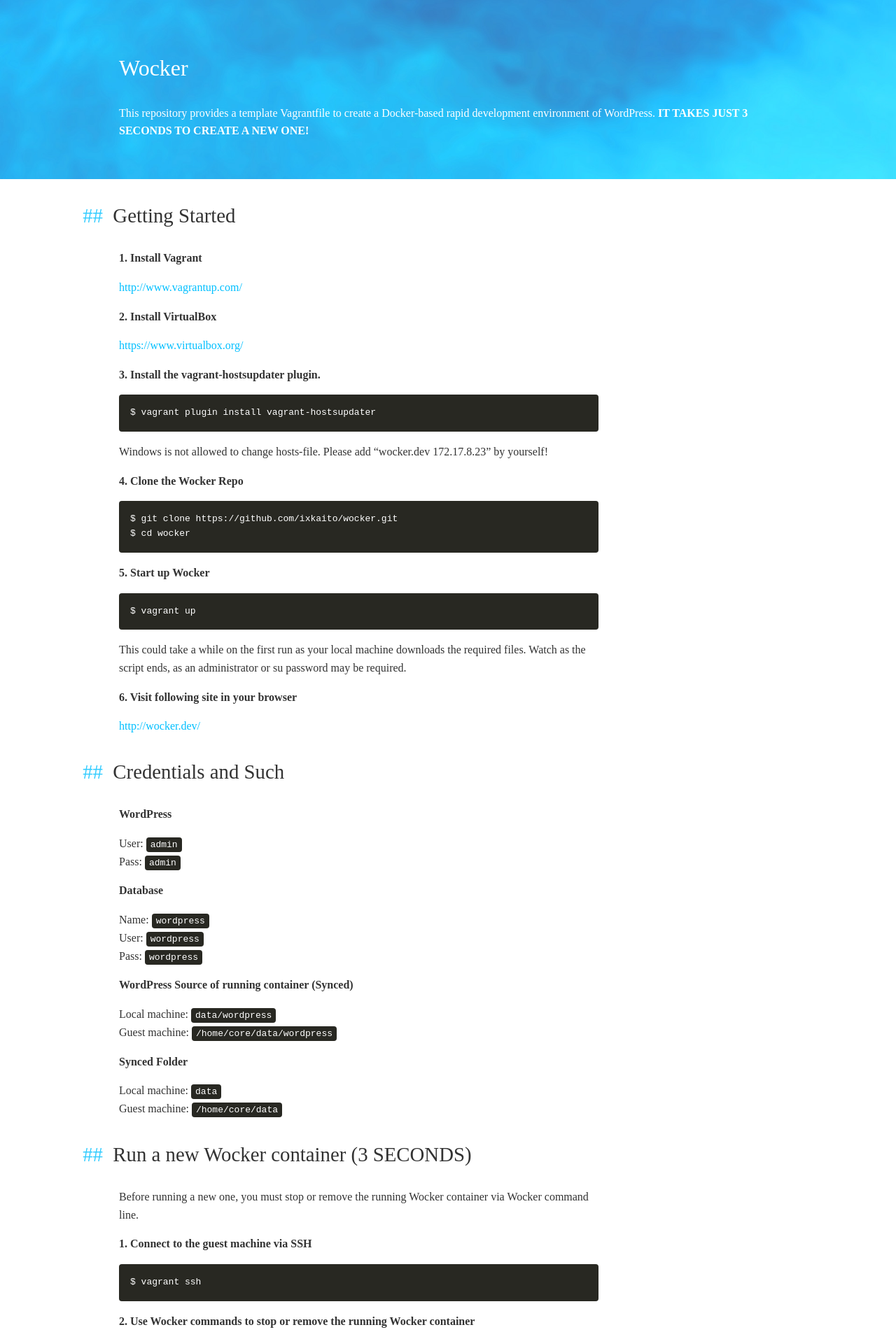
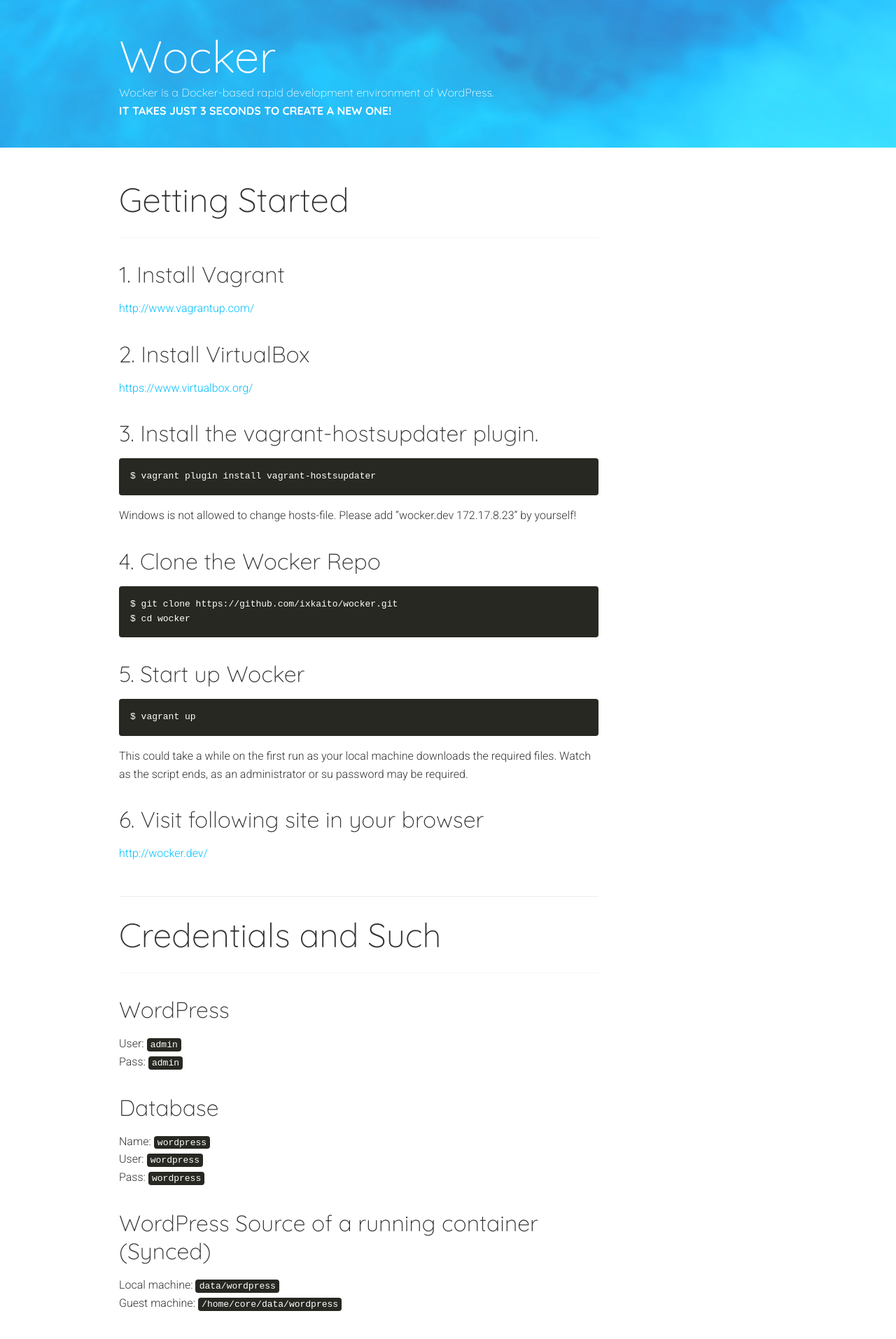
Before and after one commit to wckr/wckr.github.io, a Jekyll site: the page built from index.md, in a window 1280 px wide. Shown: the top 1914 px of the page at 70% size. Built offline with Jekyll 4.4.1, drawn with Linux system fonts in a browser that asks for light colours; some web fonts are replaced; Markdown is read by kramdown in place of the engine named in the settings.

Commit message:
Improve typography

````diff
--- a/_config.yml
+++ b/_config.yml
@@ -1,8 +1,6 @@
 # Site settings
 title: Wocker
-# email: your-email@domain.com
-description: This repository provides a template Vagrantfile to create a Docker-based rapid development environment of WordPress.
-copy: IT TAKES JUST 3 SECONDS TO CREATE A NEW ONE!
+
 twitter_username: ixkaito
 github_username:  ixkaito
 
--- a/_includes/header.html
+++ b/_includes/header.html
@@ -8,6 +8,7 @@
 	<title>{% if page.title %}{{ page.title }}{% else %}{{ site.title }}{% endif %}</title>
 	<meta name="description" content="{% if page.excerpt %}{{ page.excerpt | strip_html | strip_newlines | truncate: 160 }}{% else %}{{ site.description }}{% endif %}">
 
+	<link href='//fonts.googleapis.com/css?family=Quicksand:300,400,700|Roboto:100,300,400,500,700|Muli:300,400' rel='stylesheet' type='text/css'>
 	<link rel="stylesheet" href="{{ site.baseurl }}{{ site.css_dir }}/style.css" />
 	<link rel="canonical" href="{{ page.url | replace:'index.html','' | prepend: site.baseurl | prepend: site.url }}" />
 	<link rel="shortcut icon" type="image/vnd.microsoft.icon" href="{{ site.baseurl }}{{ site.images_dir }}/favicon.ico" />
@@ -18,7 +19,8 @@
 
 <header class="site-header">
 	<div class="inner">
-		<h1 class="site-title">{{ site.title }}</h1>
-		<p class="site-description">{{ site.description }} <strong>{{ site.copy }}</strong></p>
+		<h1 class="site-title">Wocker</h1>
+		<p class="site-description">Wocker is a Docker-based rapid development environment of WordPress.<br />
+			<strong>IT TAKES JUST 3 SECONDS TO CREATE A NEW ONE!</strong></p>
 	</div>
 </header>
--- a/assets/css/style.css
+++ b/assets/css/style.css
@@ -148,61 +148,102 @@
 body {
   line-height: 1.6;
   color: #333;
+  font-family: 'Roboto', sans-serif;
+  font-weight: 300;
 }
 
-/* line 15, ../_sass/style.scss */
+/* line 17, ../_sass/style.scss */
 a {
   color: deepskyblue;
   text-decoration: none;
 }
-/* line 19, ../_sass/style.scss */
+/* line 21, ../_sass/style.scss */
 a:hover {
   text-decoration: underline;
 }
 
-/* line 24, ../_sass/style.scss */
+/* line 26, ../_sass/style.scss */
 p {
   font-size: 16px;
   margin: 16px 0;
 }
 
-/* line 29, ../_sass/style.scss */
-h1 {
-  font-size: 32px;
-  margin: 32px 0 25.6px;
+/* line 31, ../_sass/style.scss */
+strong {
+  font-weight: 700;
 }
 
-/* line 34, ../_sass/style.scss */
-h2 {
-  font-size: 28.8px;
-  margin: 28.8px 0 25.6px;
+/* line 36, ../_sass/style.scss */
+h1 {
+  font-family: "Quicksand", sans-serif;
+  font-size: 64px;
+  font-weight: 300;
+  line-height: 1.25;
+  margin: 64px 0 32px;
+  border-top: 1px solid #eee;
+  border-bottom: 1px dotted #eee;
+  padding: 32px 0;
+}
+/* line 46, ../_sass/style.scss */
+h1:first-child {
+  border-top: 0;
+  border-bottom: 0;
 }
 
-/* line 39, ../_sass/style.scss */
-h3 {
-  font-size: 25.6px;
-  margin: 25.6px 0 22.4px;
+/* line 52, ../_sass/style.scss */
+h2 {
+  font-family: "Quicksand", sans-serif;
+  font-size: 48px;
+  font-weight: 300;
+  line-height: 1.25;
+  margin: 48px 0 24px;
+  border-top: 1px solid #eee;
+  border-bottom: 1px dotted #eee;
+  padding: 24px 0;
+}
+/* line 62, ../_sass/style.scss */
+h2:first-child {
+  border-top: 0;
+  margin-top: 0;
 }
 
-/* line 44, ../_sass/style.scss */
-h4 {
-  font-size: 22.4px;
-  margin: 22.4px 0 19.2px;
+/* line 68, ../_sass/style.scss */
+h3 {
+  font-family: "Quicksand", sans-serif;
+  font-size: 32px;
+  font-weight: 300;
+  line-height: 1.25;
+  margin: 32px 0 16px;
 }
 
-/* line 49, ../_sass/style.scss */
-h5 {
-  font-size: 19.2px;
-  margin: 19.2px 0 16px;
+/* line 76, ../_sass/style.scss */
+h4 {
+  font-family: "Quicksand", sans-serif;
+  font-size: 25.6px;
+  font-weight: 300;
+  line-height: 1.25;
+  margin: 25.6px 0 12.8px;
 }
 
-/* line 54, ../_sass/style.scss */
-h6 {
-  font-size: 16px;
-  margin: 16px 0 9.6px;
+/* line 84, ../_sass/style.scss */
+h5 {
+  font-family: "Quicksand", sans-serif;
+  font-size: 19.2px;
+  font-weight: 300;
+  line-height: 1.25;
+  margin: 19.2px 0 9.6px;
 }
 
-/* line 59, ../_sass/style.scss */
+/* line 92, ../_sass/style.scss */
+h6 {
+  font-family: "Quicksand", sans-serif;
+  font-size: 16px;
+  font-weight: 300;
+  line-height: 1.25;
+  margin: 16px 0 8px;
+}
+
+/* line 100, ../_sass/style.scss */
 code,
 pre {
   color: #fff;
@@ -212,81 +253,75 @@
   border-radius: 4px;
 }
 
-/* line 68, ../_sass/style.scss */
+/* line 109, ../_sass/style.scss */
 p code,
 li code {
-  padding: 3px 6px;
+  padding: 0.15em 0.4em;
   vertical-align: baseline;
 }
 
-/* line 75, ../_sass/style.scss */
+/* line 116, ../_sass/style.scss */
 pre {
   margin: 16px 0;
   padding: 16px;
 }
 
-/* line 80, ../_sass/style.scss */
+/* line 121, ../_sass/style.scss */
 .site-header {
   padding: 40px;
   background: #33ccff url(../images/header-bg.jpg) no-repeat center center;
   background-size: cover;
   color: #fff;
 }
-
-/* line 89, ../_sass/style.scss */
-.site-content h1 {
-  text-indent: -1.15em;
-}
-/* line 92, ../_sass/style.scss */
-.site-content h1:before {
-  content: "#";
-  color: #33ccff;
-  margin-right: 0.5em;
-}
-/* line 99, ../_sass/style.scss */
-.site-content h2 {
-  text-indent: -1.8em;
-}
-/* line 102, ../_sass/style.scss */
-.site-content h2:before {
-  content: "##";
-  color: #33ccff;
-  margin-right: 0.5em;
-}
-/* line 109, ../_sass/style.scss */
-.site-content h3 {
-  text-indent: -2.45em;
-}
-/* line 112, ../_sass/style.scss */
-.site-content h3:before {
-  content: "###";
-  color: #33ccff;
-  margin-right: 0.5em;
+/* line 127, ../_sass/style.scss */
+.site-header h1 {
+  font-size: 64px;
+  font-weight: 300;
+  margin: 0;
+  padding: 0;
+  border: 0;
 }
 
-/* line 120, ../_sass/style.scss */
+/* line 169, ../_sass/style.scss */
 .inner {
   width: 960px;
   margin: auto;
   padding: 0 10px;
+  overflow: hidden;
 }
-/* line 125, ../_sass/style.scss */
+/* line 175, ../_sass/style.scss */
+.inner > .site-description,
 .inner > .main,
 .inner > .aside {
   margin-left: -10px;
   margin-right: -10px;
 }
 
-/* line 132, ../_sass/style.scss */
+/* line 183, ../_sass/style.scss */
 .main {
   float: left;
   width: 75%;
-  padding: 0 10px;
+  padding: 20px 10px;
 }
 
-/* line 138, ../_sass/style.scss */
+/* line 189, ../_sass/style.scss */
 .aside {
   float: right;
   width: 25%;
+  padding: 20px 10px;
+}
+
+/* line 195, ../_sass/style.scss */
+.site-description {
+  font-family: 'Quicksand', sans-serif;
+  font-weight: 300;
+  float: left;
+  width: 75%;
   padding: 0 10px;
+  margin-top: 0;
+  margin-bottom: 0;
 }
+/* line 204, ../_sass/style.scss */
+.site-description strong {
+  font-weight: 700;
+}
--- a/index.md
+++ b/index.md
@@ -4,15 +4,15 @@
 
 ## Getting Started
 
-__1. Install Vagrant__
+### 1. Install Vagrant
 
 [http://www.vagrantup.com/](http://www.vagrantup.com/)
 
-__2. Install VirtualBox__
+### 2. Install VirtualBox
 
 [https://www.virtualbox.org/](https://www.virtualbox.org/)
 
-__3. Install the vagrant-hostsupdater plugin.__
+### 3. Install the vagrant-hostsupdater plugin.
 
 ```
 $ vagrant plugin install vagrant-hostsupdater
@@ -20,43 +20,43 @@
 
 Windows is not allowed to change hosts-file. Please add "wocker.dev 172.17.8.23" by yourself!
 
-__4. Clone the Wocker Repo__
+### 4. Clone the Wocker Repo
 
 ```
 $ git clone https://github.com/ixkaito/wocker.git
 $ cd wocker
 ```
 
-__5. Start up Wocker__
+### 5. Start up Wocker
 
 ```
 $ vagrant up
 ```
 This could take a while on the first run as your local machine downloads the required files. Watch as the script ends, as an administrator or su password may be required.
 
-__6. Visit following site in your browser__
+### 6. Visit following site in your browser
 
 [http://wocker.dev/](http://wocker.dev/)
 
 ## Credentials and Such
 
-__WordPress__
+### WordPress
 
 * User: `admin`
 * Pass: `admin`
 
-__Database__
+### Database
 
 * Name: `wordpress`
 * User: `wordpress`
 * Pass: `wordpress`
 
-__WordPress Source of running container (Synced)__
+### WordPress Source of a running container (Synced)
 
 * Local machine: `data/wordpress`
 * Guest machine: `/home/core/data/wordpress`
 
-__Synced Folder__
+### Synced Folder
 
 * Local machine: `data`
 * Guest machine: `/home/core/data`
````
Also changed, not shown: assets/_sass/_variables.scss (+10 -4 lines), assets/_sass/style.scss (+99 -34 lines).
